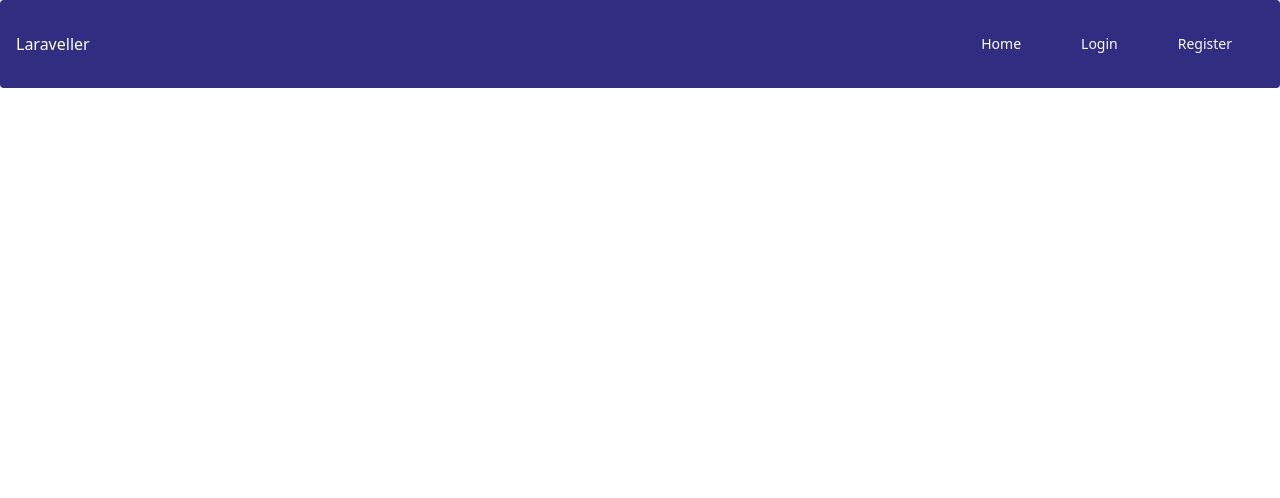
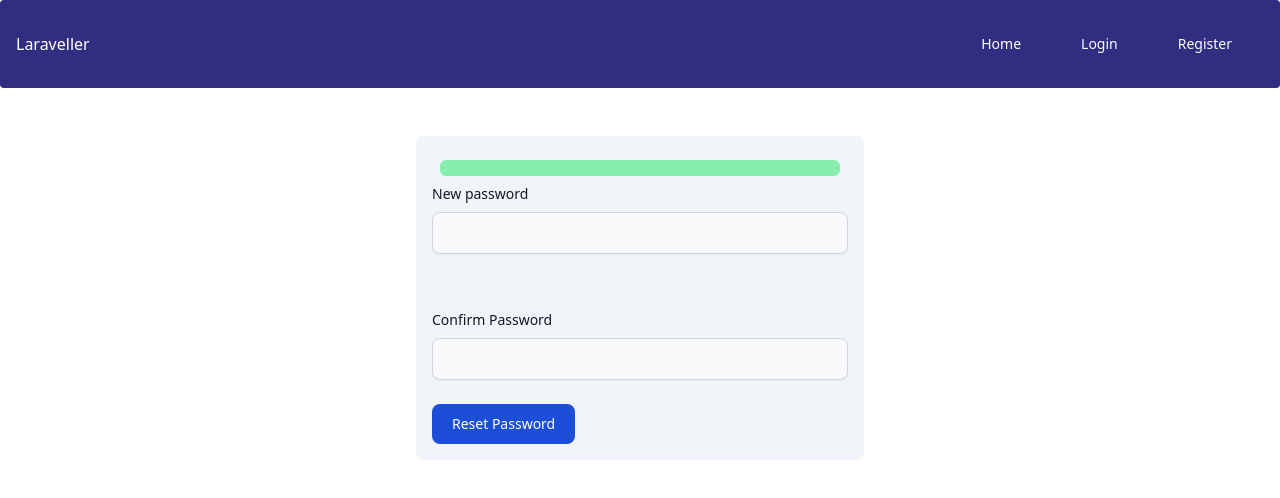
Before and after one commit to chadnitalukder2/Vue-Authentication-Laravel, a Vue app in the folder vue-breeze-api/: page /password-reset/1 in a window 1280 px wide. Shown: the top 498 px of the page. Built offline with nearby package versions, Linux system fonts and the light colour scheme.

Commit message:
page degain

```diff
--- /dev/null
+++ b/vue-breeze-api/src/components/ForgotPassword.vue
@@ -0,0 +1,37 @@
+<template>
+  <form
+    class="mx-auto max-w-md bg-slate-100 p-4 mt-12 rounded-lg"
+  >
+    <h3 class="font-bold">Forgot password</h3>
+    <div
+      class="m-2 p-2 text-green-900 font-semibold bg-green-300 rounded-md"
+    >
+    </div>
+    <div class="my-6">
+      <label
+        for="email"
+        class="mb-2 block text-sm font-medium text-gray-900 dark:text-gray-300"
+        >Your email</label
+      >
+      <input
+        type="email"
+        id="email"
+        v-model="email"
+        class="block w-full rounded-lg border border-gray-300 bg-gray-50 p-2.5 text-sm text-gray-900 focus:border-blue-500 focus:ring-blue-500 dark:border-gray-600 dark:bg-gray-700 dark:text-white dark:placeholder-gray-400 dark:focus:border-blue-500 dark:focus:ring-blue-500"
+        placeholder="email@laraveller.com"
+      />
+      <div  class="flex">
+        <span class="text-red-400 text-sm m-2 p-2"></span>
+      </div>
+    </div>
+    <button
+      class="w-full rounded-lg bg-blue-700 px-5 py-2.5 text-center text-sm font-medium text-white hover:bg-blue-800 focus:outline-none focus:ring-4 focus:ring-blue-300 dark:bg-blue-600 dark:hover:bg-blue-700 dark:focus:ring-blue-800 sm:w-auto"
+    >
+      Submit
+    </button>
+  </form>
+</template>
+
+<script setup></script>
+
+<style lang="scss" scoped></style>
--- a/vue-breeze-api/src/components/Home.vue
+++ b/vue-breeze-api/src/components/Home.vue
@@ -5,6 +5,14 @@
 </template>
 
 <script setup>
+import { ref, onMounted } from 'vue';
+import axios from 'axios';
+
+const user = ref();
+onMounted (async () => {
+    const data = await axios.get('/api/user');
+    console.log(data);
+})
 
 </script>
 
--- /dev/null
+++ b/vue-breeze-api/src/components/ResetPassword.vue
@@ -0,0 +1,48 @@
+<template>
+  <form
+    class="max-w-md mx-auto bg-slate-100 p-4 rounded-lg mt-12"
+  >
+    <div
+      class="m-2 p-2 text-green-900 font-semibold bg-green-300 rounded-md"
+
+    >
+    </div>
+    <div class="mb-6">
+      <label
+        for="password"
+        class="block mb-2 text-sm font-medium text-gray-900 dark:text-gray-300"
+        >New password</label
+      >
+      <input
+        type="password"
+        id="password"
+        class="shadow-sm bg-gray-50 border border-gray-300 text-gray-900 text-sm rounded-lg focus:ring-blue-500 focus:border-blue-500 block w-full p-2.5 dark:bg-gray-700 dark:border-gray-600 dark:placeholder-gray-400 dark:text-white dark:focus:ring-blue-500 dark:focus:border-blue-500 dark:shadow-sm-light"
+      />
+      <div  class="flex">
+        <span class="text-red-400 text-sm m-2 p-2"></span>
+      </div>
+    </div>
+    <div class="mb-6">
+      <label
+        for="repeat-password"
+        class="block mb-2 text-sm font-medium text-gray-900 dark:text-gray-300"
+        >Confirm Password</label
+      >
+      <input
+        type="password"
+        id="repeat-password"
+        class="shadow-sm bg-gray-50 border border-gray-300 text-gray-900 text-sm rounded-lg focus:ring-blue-500 focus:border-blue-500 block w-full p-2.5 dark:bg-gray-700 dark:border-gray-600 dark:placeholder-gray-400 dark:text-white dark:focus:ring-blue-500 dark:focus:border-blue-500 dark:shadow-sm-light"
+      />
+    </div>
+    <button
+      type="submit"
+      class="text-white bg-blue-700 hover:bg-blue-800 focus:ring-4 focus:outline-none focus:ring-blue-300 font-medium rounded-lg text-sm px-5 py-2.5 text-center dark:bg-blue-600 dark:hover:bg-blue-700 dark:focus:ring-blue-800"
+    >
+      Reset Password
+    </button>
+  </form>
+</template>
+
+<script setup></script>
+
+<style lang="scss" scoped></style>
--- a/vue-breeze-api/src/router/index.js
+++ b/vue-breeze-api/src/router/index.js
@@ -1,28 +1,34 @@
 import { createRouter, createWebHistory } from "vue-router";
-import Home from '../components/Home.vue';
+
+import Home from "../components/Home.vue";
 
 const routes = [
+  { path: "/", name: "Home", component: Home },
   {
-        path: '/',
-        name: 'Home',
-        component: Home
+    path: "/login",
+    name: "Login",
+    component: () => import("../components/Login.vue"),
   },
   {
-        path : '/login',
-        name: 'Login',
-        component: () => import ("../components/Login.vue"),
+    path: "/register",
+    name: "Register",
+    component: () => import("../components/Register.vue"),
   },
   {
-        path : '/register',
-        name: 'Register',
-        component: () => import ("../components/Register.vue"),
+    path: "/forgot-password",
+    name: "ForgotPassword",
+    component: () => import("../components/ForgotPassword.vue"),
   },
-
+  {
+    path: "/password-reset/:token",
+    name: "ResetPassword",
+    component: () => import("../components/ResetPassword.vue"),
+  },
 ];
 
-const router =  createRouter({
+const router = createRouter({
   history: createWebHistory(),
-    routes
-})
+  routes,
+});
 
 export default router;
```
Also changed, not shown: 1 other file (tests, documents, lock files or other folders). Lines whose indentation alone changed are shown as unchanged.
